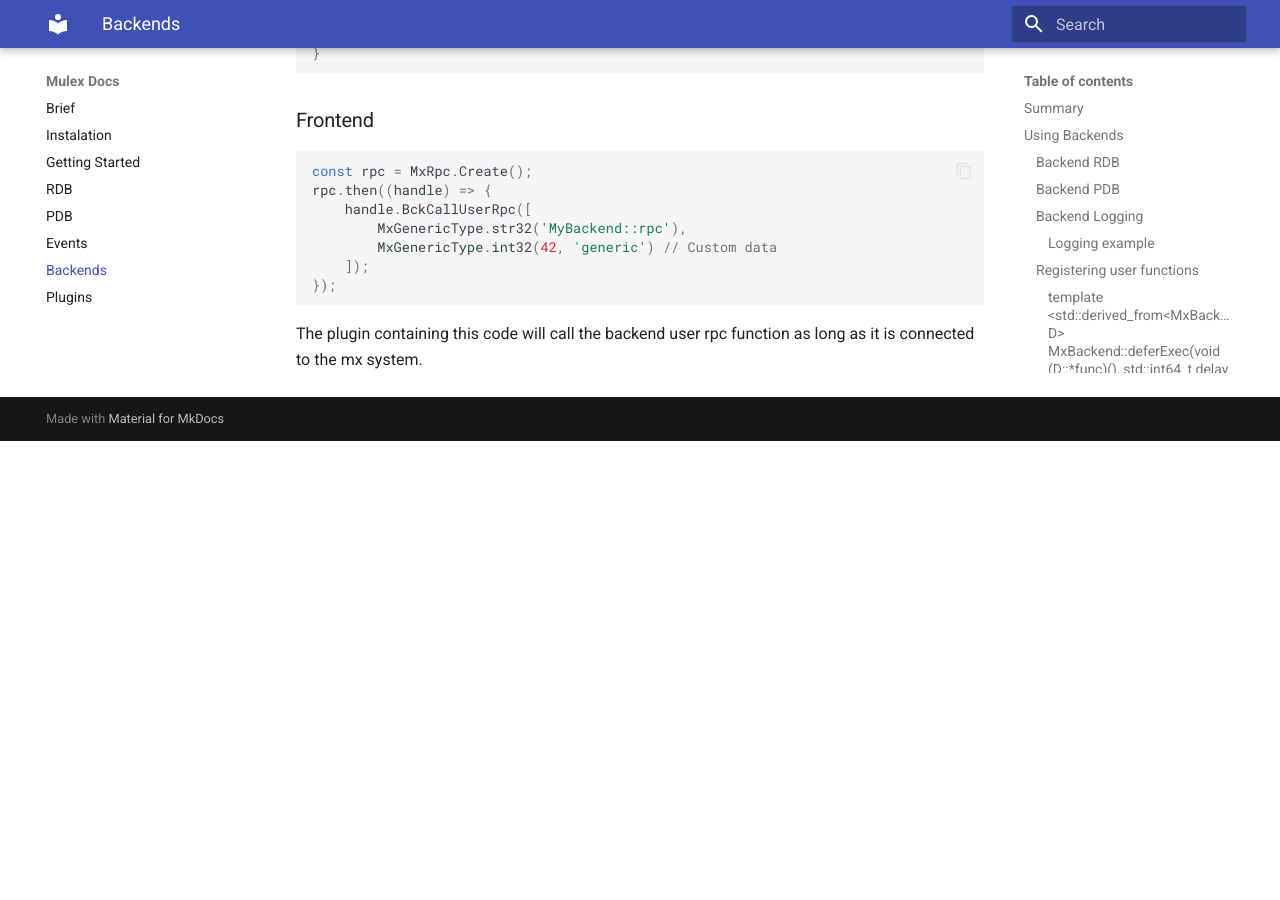
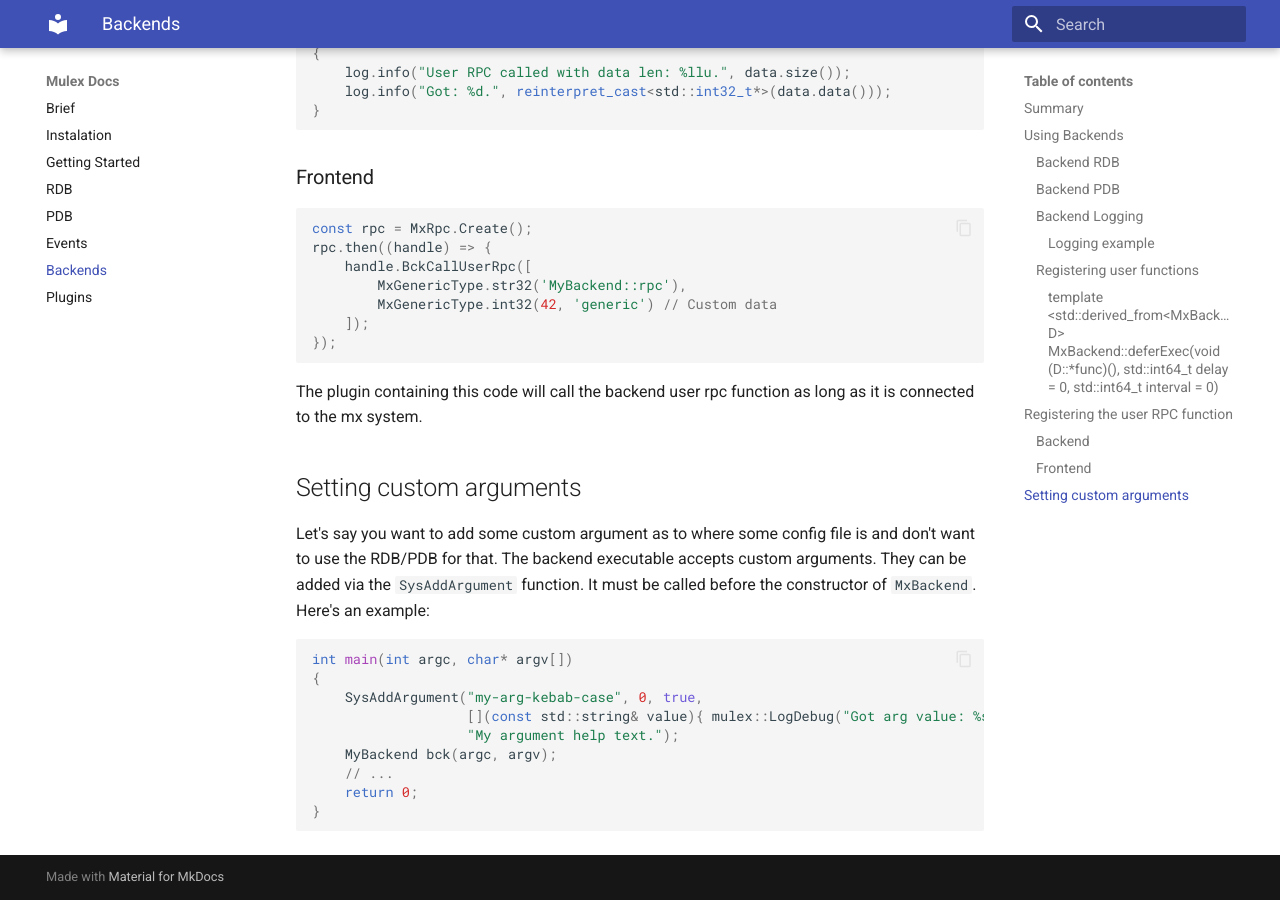
Before and after one commit to lPrimemaster/mulex-fk, an MkDocs documentation site: the page built from docs/backends.md, in a window 1280 px wide and 900 px high, scrolled down 4631 px. Built offline with MkDocs 1.6.1 and Material for MkDocs 9.7.7, drawn with Linux system fonts in a browser that asks for light colours; before the commit the page ends 5072 px from its top, so only the background shows below that; some of the changed text lies outside the part shown.

Commit message:
More docs.

````diff
--- a/docs/backends.md
+++ b/docs/backends.md
@@ -45,6 +45,7 @@ int main(int argc, char* argv[])
 {
     MyBackend bck(argc, argv);
     bck.init();
+    bck.spin();
     return 0;
 }
 ```
@@ -196,6 +197,8 @@ int main(int argc, char* argv[])
 
     ExternalAPIFuncRegisterCallback(my_func, &bck /* as user data e.g. */);
 
+    bck.spin();
+
     return 0;
 }
 ```
@@ -234,3 +237,22 @@ rpc.then((handle) => {
 
 The plugin containing this code will call the backend user rpc function
 as long as it is connected to the mx system.
+
+## Setting custom arguments
+Let's say you want to add some custom argument as to where some config
+file is and don't want to use the RDB/PDB for that. The backend
+executable accepts custom arguments. They can be added via the
+`SysAddArgument` function. It must be called before the constructor of
+`MxBackend`. Here's an example:
+
+```cpp
+int main(int argc, char* argv[])
+{
+    SysAddArgument("my-arg-kebab-case", 0, true,
+                   [](const std::string& value){ mulex::LogDebug("Got arg value: %s", value.c_str()); },
+                   "My argument help text.");
+    MyBackend bck(argc, argv);
+    // ...
+    return 0;
+}
+```
````
Also changed, not shown: docs/getting_started.md (+5 -3 lines), docs/plugins.md (+1 -0 lines).
